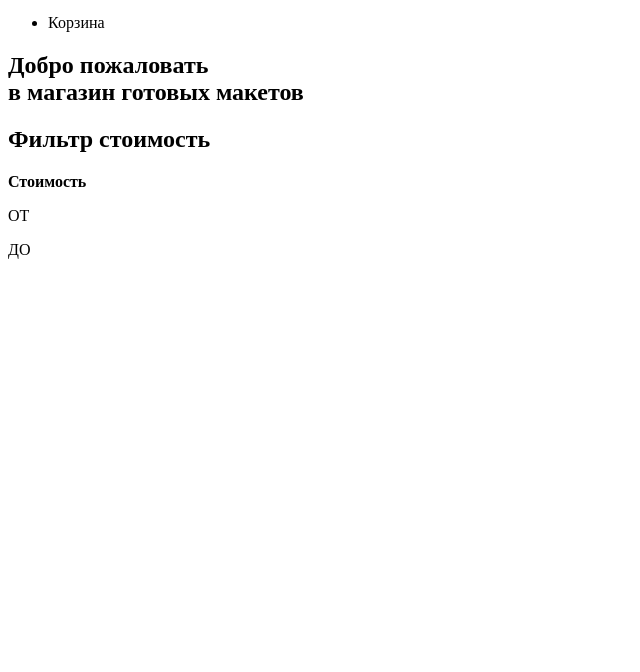
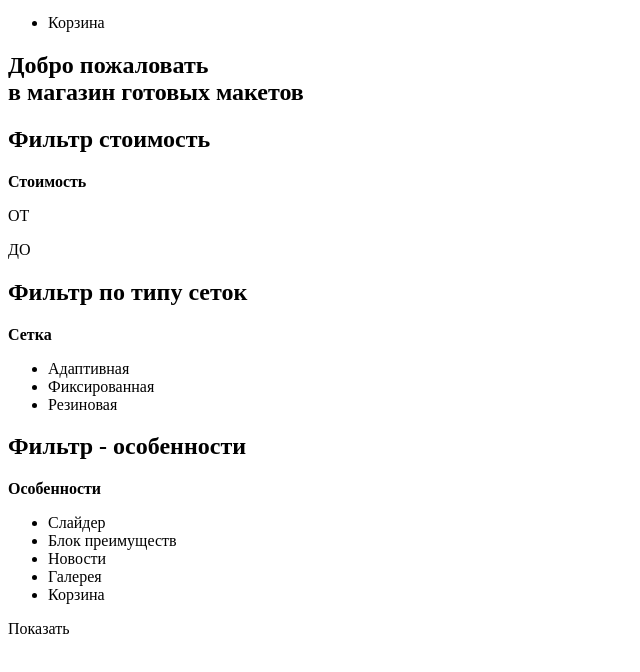
Before and after one commit to Andrey-No/518141-nerds, a plain HTML site: page catalog.html in a window 1280 px wide. Shown: the part 116-788 px from the top of the page, without its empty margins (0-640 px from the left). Drawn offline with Linux system fonts and the light colour scheme.

Commit message:
каталог. фильтры - сетка + особенности

```diff
--- a/catalog.html
+++ b/catalog.html
@@ -29,10 +29,33 @@
   </section>
   <section>
     <h2 class="visually-hidden">Фильтр стоимость</h2>
-    <b class="charge">Стоимость</b>
+    <b class="filter-value">Стоимость</b>
     <!-- Здесь будет фильтр по цене -->
     <p>ОТ</p><p>ДО</p>
   </section>
+  <section>
+    <h2 class="visually-hidden">Фильтр по типу сеток</h2>
+    <b class="filter-value">Сетка</b>
+    <!-- Здесь будет форма по сеткам -->
+    <ul>
+      <li>Адаптивная</li>
+      <li>Фиксированная</li>
+      <li>Резиновая</li>
+    </ul>
+  </section>
+   <section>
+    <h2 class="visually-hidden">Фильтр - особенности</h2>
+    <b class="filter-value">Особенности</b>
+    <!-- Здесь будет форма по сеткам -->
+    <ul>
+      <li>Слайдер</li>
+      <li>Блок преимуществ</li>
+      <li>Новости</li>
+      <li>Галерея</li>
+      <li>Корзина</li>
+    </ul>
+  </section>
+  <p span="button-reveal">Показать</p>
 </main>
 </body>
 </html>
```
